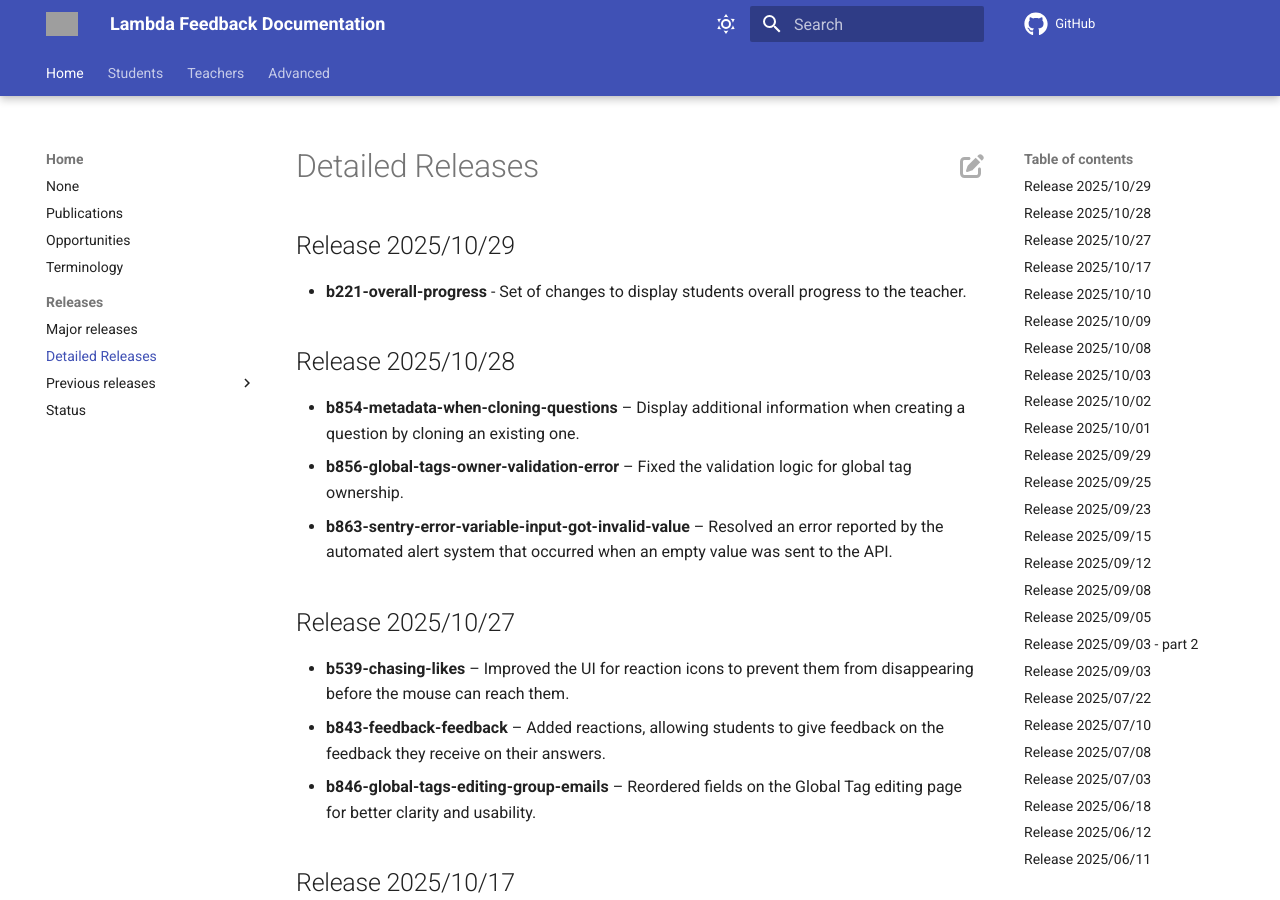
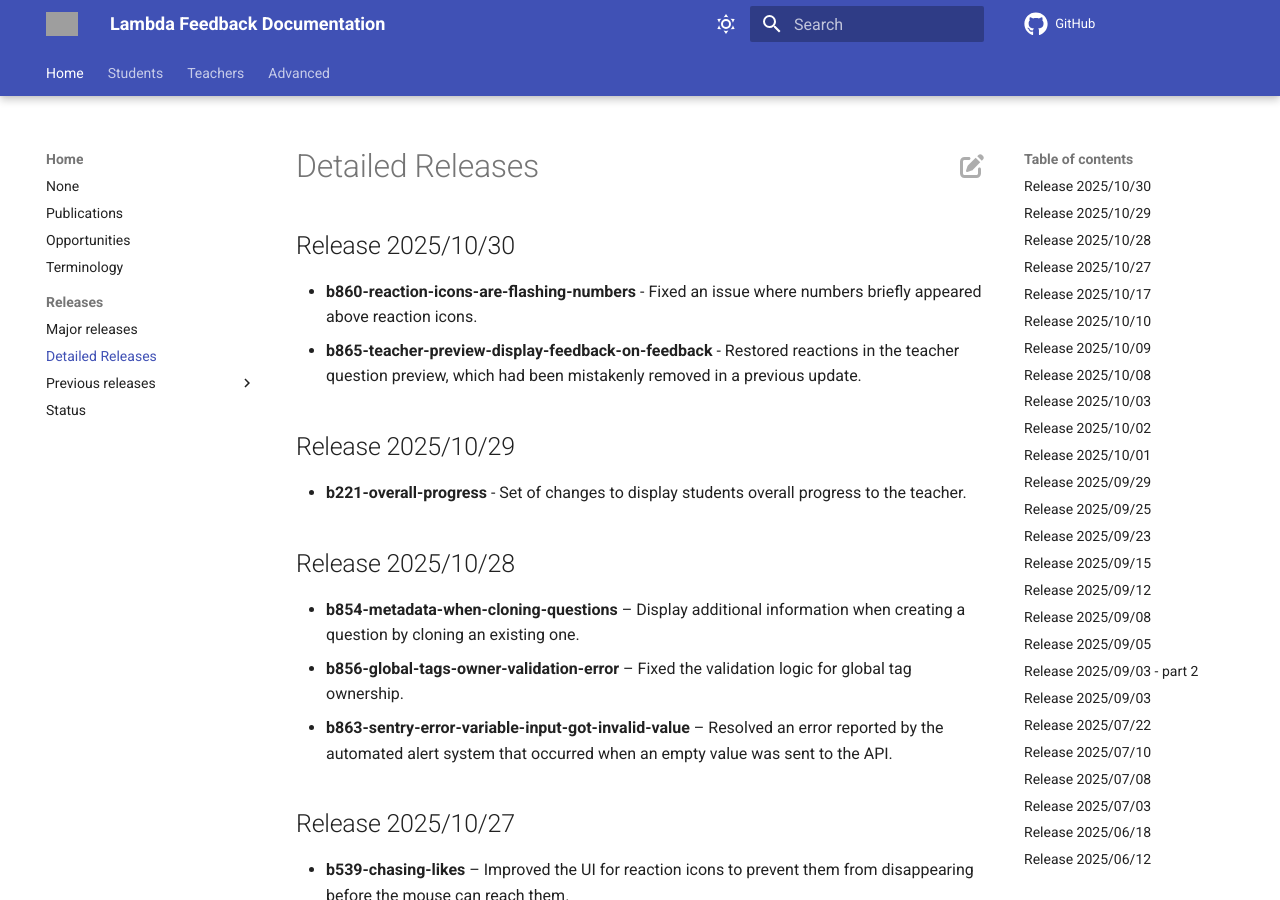
Before and after one commit to lambda-feedback/user-documentation, an MkDocs documentation site: the page built from docs/releases/detailed_releases.md, in a window 1280 px wide and 900 px high. Built offline with MkDocs 1.6.1 and Material for MkDocs 9.7.7, drawn with Linux system fonts in a browser that asks for light colours; comment, search, counter and statistics services are not loaded; grey boxes are pictures that could not be loaded.

Commit message:
Release 2025/10/30 added

```diff
--- a/docs/releases/detailed_releases.md
+++ b/docs/releases/detailed_releases.md
@@ -1,3 +1,8 @@
+## Release 2025/10/30
+
+- **b860-reaction-icons-are-flashing-numbers** - Fixed an issue where numbers briefly appeared above reaction icons.
+- **b865-teacher-preview-display-feedback-on-feedback** - Restored reactions in the teacher question preview, which had been mistakenly removed in a previous update.
+
 ## Release 2025/10/29
 
 - **b221-overall-progress** - Set of changes to display students overall progress to the teacher.
```
